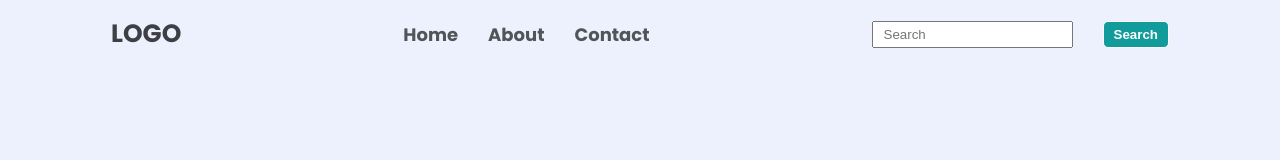
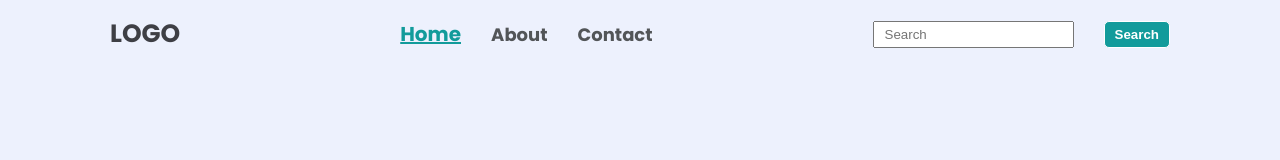
Before and after one commit to KushagraKatiha/Web-Dev-Basics, a plain HTML site: page FrontEnd_Project-1/main.html in a window 1280 px wide. In both pictures the pointer is over the link "Home". Shown: the top 160 px of the page. Drawn offline with Linux system fonts and the light colour scheme.

Commit message:
style.css

```diff
--- a/FrontEnd_Project-1/style.css
+++ b/FrontEnd_Project-1/style.css
@@ -59,8 +59,10 @@ nav ul{
 nav ul li a{
     color: #525558;
 }
-nav ul li:hover{
-    text-decoration: none;
+nav ul li a:hover{
+    font-size: 20px;
+    color: #129b9b;
+    text-decoration: underline;
     font-weight: 900;
 }
 .search-field{
```
